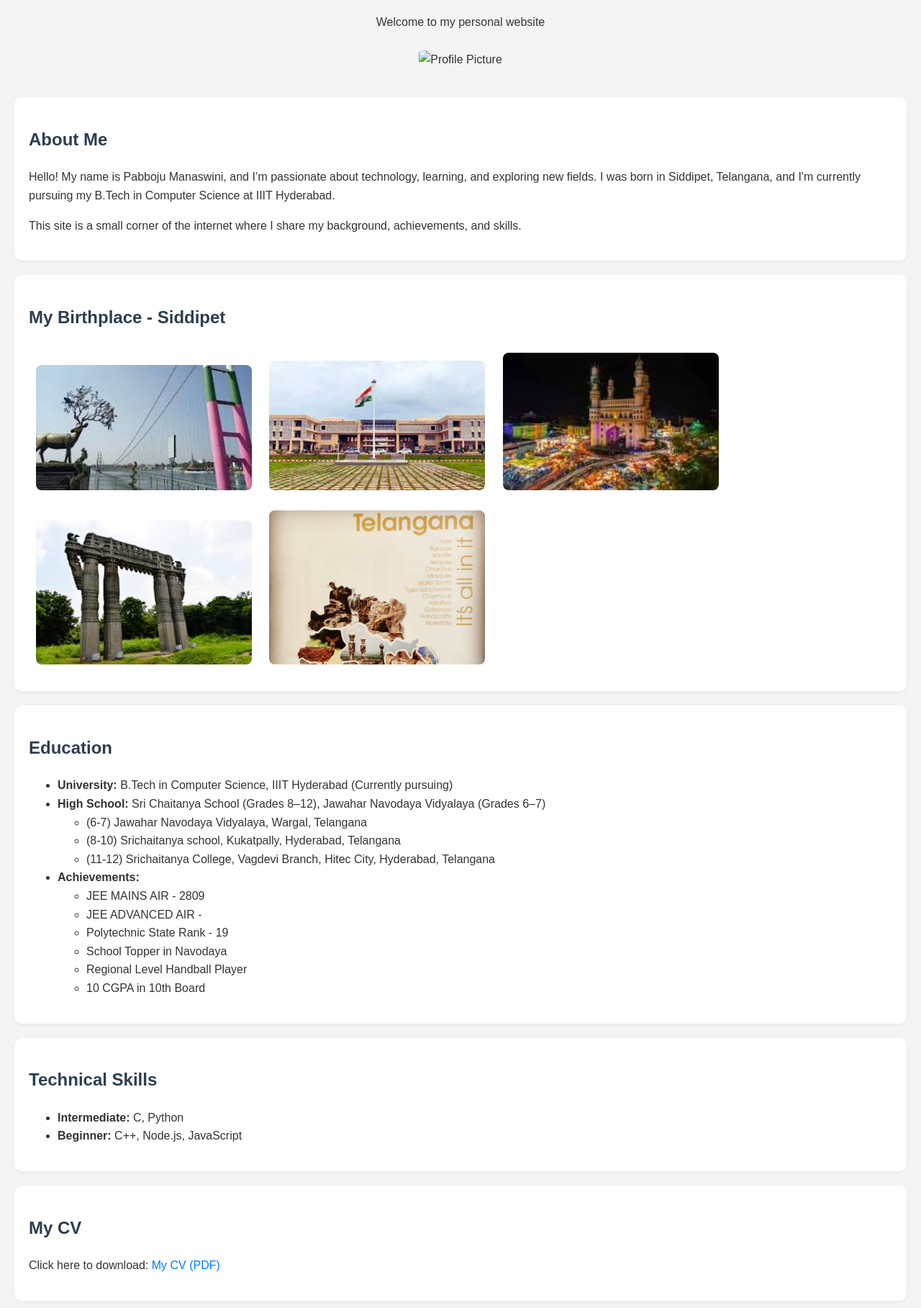
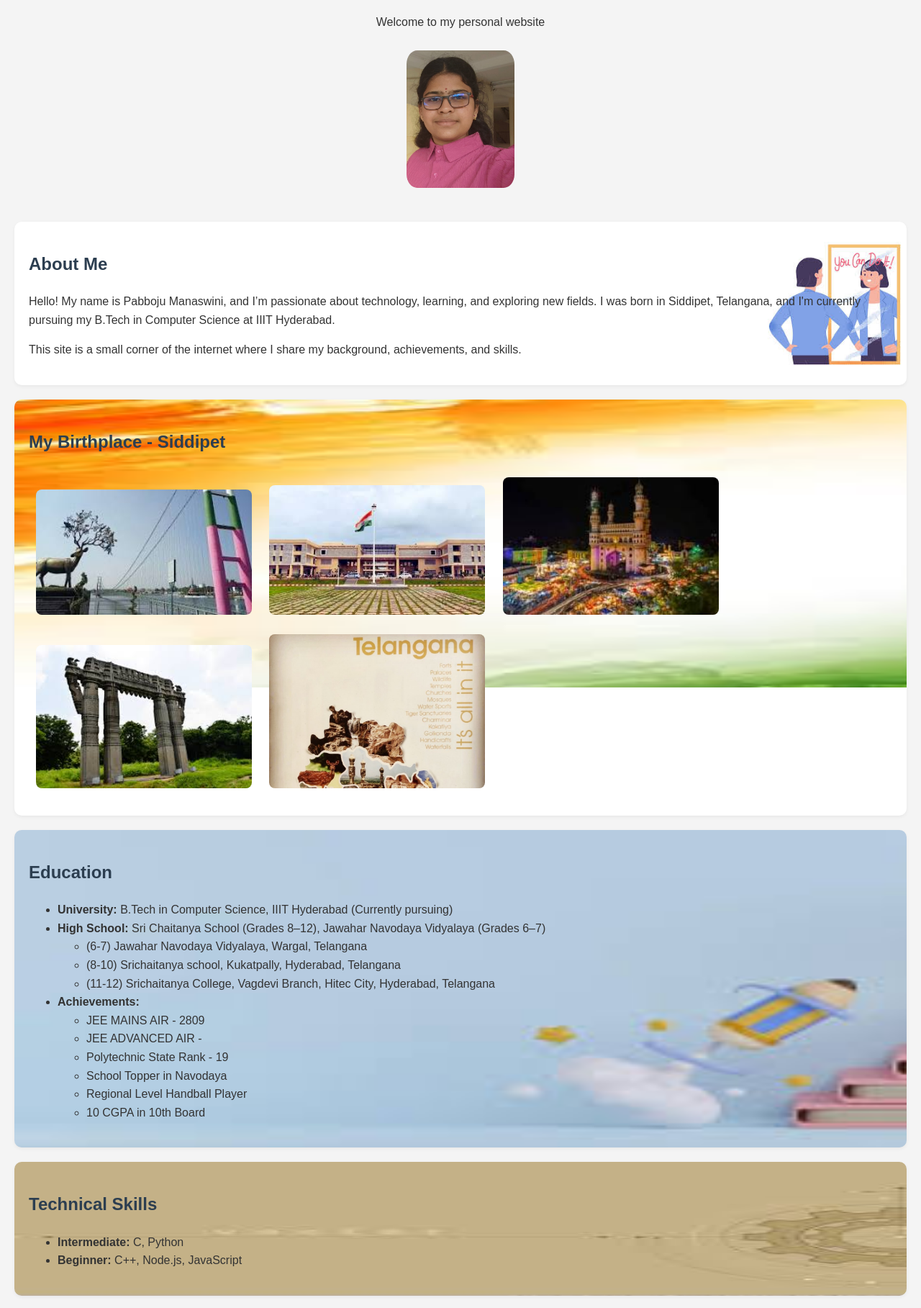
Before and after one commit to manaswini29-max/manaswini29-max.github.io, a plain HTML site: page index.html in a window 1280 px wide. Shown: the part 116-1933 px from the top of the page at 72% size. Drawn offline with Linux system fonts and the light colour scheme; files whose address does not match are found by name.

Commit message:
Update index.html

```diff
--- a/index.html
+++ b/index.html
@@ -57,10 +57,10 @@
   <header>
     <h1>Pabboju Manaswini</h1>
     <p>Welcome to my personal website</p>
-    <img src="images/profile.jpeg" alt="Profile Picture" class="profile">
+    <img src="profile.jpeg" alt="Profile Picture" class="profile">
   </header>
 
-  <section style="background-image: url('images/me.jpeg'); background-repeat: no-repeat; background-size: 200px 200px; background-position:right;">
+  <section style="background-image: url('me.jpeg'); background-repeat: no-repeat; background-size: 200px 200px; background-position:right;">
     <h2>About Me</h2>
     <p>
       Hello! My name is Pabboju Manaswini, and I’m passionate about technology, learning, and exploring new fields.
@@ -71,7 +71,7 @@
     </p>
   </section>
 
-  <section style="background-image: url('images/india.jpeg'); background-repeat: no-repeat; background-size: 2000px 400px; ">
+  <section style="background-image: url('india.jpeg'); background-repeat: no-repeat; background-size: 2000px 400px; ">
     <h2>My Birthplace - Siddipet</h2>
     <img src="images/local1.jpeg" alt="Local Image 1" class="local-photo">
     <img src="images/local2.jpeg" alt="Local Image 2" class="local-photo">
@@ -81,7 +81,7 @@
 
   </section>
 
-  <section style="background-image: url('images/education.jpeg'); background-repeat: no-repeat; background-size: 2000px 450px; ">
+  <section style="background-image: url('education.jpeg'); background-repeat: no-repeat; background-size: 2000px 450px; ">
     <h2>Education</h2>
     <ul>
       <li><strong>University:</strong> B.Tech in Computer Science, IIIT Hyderabad (Currently pursuing)</li>
@@ -105,7 +105,7 @@
     </ul>
   </section>
 
-  <section style="background-image: url('images/technical.jpeg'); background-repeat: no-repeat; background-size: 2000px 200px; ">
+  <section style="background-image: url('technical.jpeg'); background-repeat: no-repeat; background-size: 2000px 200px; ">
     <h2>Technical Skills</h2>
     <ul>
       <li><strong>Intermediate:</strong> C, Python</li>
@@ -113,7 +113,7 @@
     </ul>
   </section>
 
-  <section style="background-image: url('images/cv.jpeg'); background-repeat: no-repeat; background-size: 2000px 200px; ">
+  <section style="background-image: url('cv.jpeg'); background-repeat: no-repeat; background-size: 2000px 200px; ">
     <h2>My CV</h2>
     <p>
       Click here to download:
```
